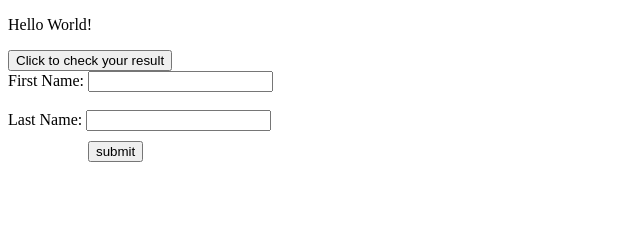
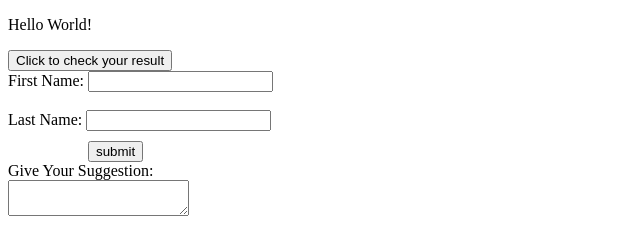
Before and after one commit to parash246/first-demo, a plain HTML site: page index.html in a window 1280 px wide. Shown: the whole page, without its empty margins (0-640 px from the left). Drawn offline with Linux system fonts and the light colour scheme.

Commit message:
adding text area

```diff
--- a/index.html
+++ b/index.html
@@ -30,6 +30,11 @@
         <label for="lname">Last Name:</label>
         <input type="text" id="lname" name="lname"><br>
                 <input class="sub" type="submit" value="submit">
-    </form>
+            </form>
+            <label for="feedback">Give Your Suggestion:</label>
+            <br>
+            <textarea>
+
+            </textarea>
 </body>
 </html>
```
